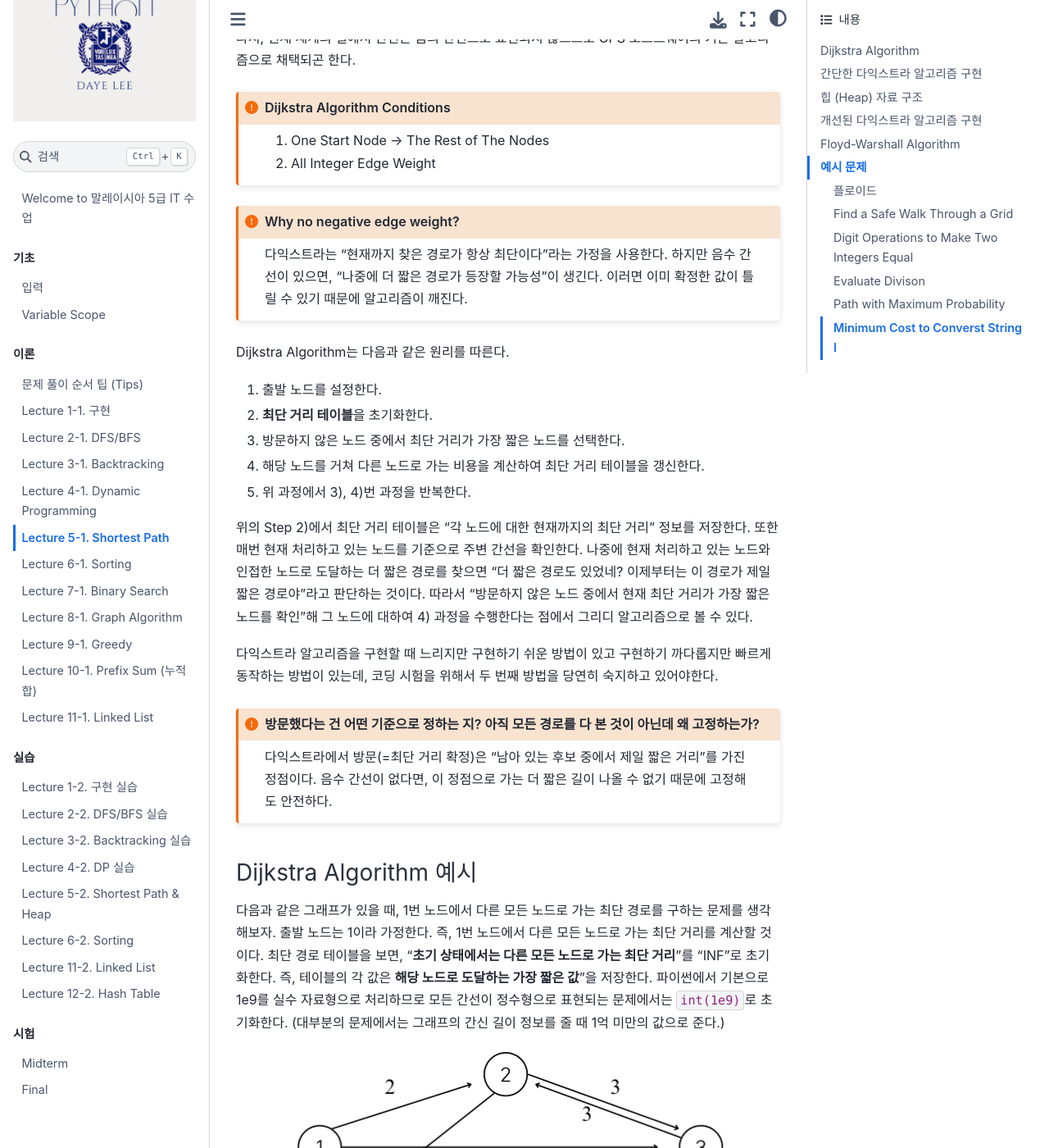
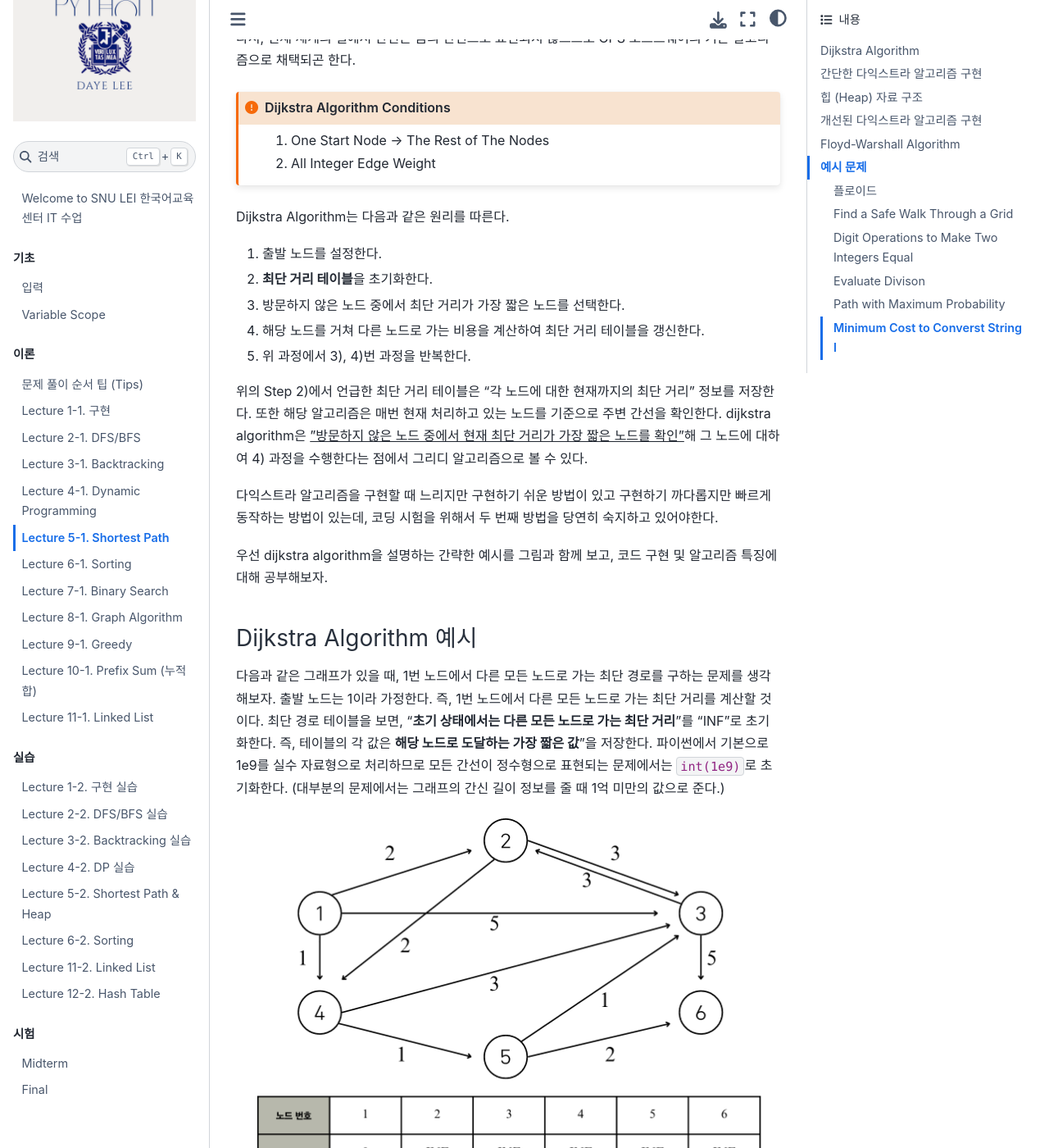
Before and after one commit to Daye-Lee18/mybook, a Jupyter Book: the page built from _pages/theory/5_shortest_path.md, in a window 1280 px wide and 1400 px high, scrolled down 490 px. Shown: the whole window at 82% size. Built offline with Jupyter Book 1.0.4 settings and Sphinx 7.4.7 and the Sphinx Book theme 1.1.4, drawn with Linux system fonts in a browser that asks for light colours; pages that are not in the unit, such as notebooks, are missing from menus; some of the changed text lies outside the part shown.

Commit message:
20260309

`````diff
--- a/_pages/theory/5_shortest_path.md
+++ b/_pages/theory/5_shortest_path.md
@@ -28,12 +28,6 @@
 2. All Integer Edge Weight
 ````
 
-````{admonition} Why no negative edge weight?
-:class: attention
-
-다익스트라는 "현재까지 찾은 경로가 항상 최단이다"라는 가정을 사용한다. 하지만 음수 간선이 있으면, "나중에 더 짧은 경로가 등장할 가능성"이 생긴다. 이러면 이미 확정한 값이 틀릴 수 있기 때문에 알고리즘이 깨진다.
-````
-
 Dijkstra Algorithm는 다음과 같은 원리를 따른다.
 
 1) 출발 노드를 설정한다.
@@ -42,15 +36,12 @@
 4) 해당 노드를 거쳐 다른 노드로 가는 비용을 계산하여 최단 거리 테이블을 갱신한다.
 5) 위 과정에서 3), 4)번 과정을 반복한다.
 
-위의 Step 2)에서 최단 거리 테이블은 "각 노드에 대한 현재까지의 최단 거리" 정보를 저장한다. 또한 매번 현재 처리하고 있는 노드를 기준으로 주변 간선을 확인한다. 나중에 현재 처리하고 있는 노드와 인접한 노드로 도달하는 더 짧은 경로를 찾으면 "더 짧은 경로도 있었네? 이제부터는 이 경로가 제일 짧은 경로야"라고 판단하는 것이다. 따라서 "방문하지 않은 노드 중에서 현재 최단 거리가 가장 짧은 노드를 확인"해 그 노드에 대하여 4) 과정을 수행한다는 점에서 그리디 알고리즘으로 볼 수 있다.
+위의 Step 2)에서 언급한 최단 거리 테이블은 "각 노드에 대한 현재까지의 최단 거리" 정보를 저장한다. 또한 해당 알고리즘은 매번 현재 처리하고 있는 노드를 기준으로 주변 간선을 확인한다. dijkstra algorithm은 <u>"방문하지 않은 노드 중에서 현재 최단 거리가 가장 짧은 노드를 확인"</u>해 그 노드에 대하여 4) 과정을 수행한다는 점에서 그리디 알고리즘으로 볼 수 있다.
 
 다익스트라 알고리즘을 구현할 때 느리지만 구현하기 쉬운 방법이 있고 구현하기 까다롭지만 빠르게 동작하는 방법이 있는데, 코딩 시험을 위해서 두 번째 방법을 당연히 숙지하고 있어야한다.
 
-````{admonition} 방문했다는 건 어떤 기준으로 정하는 지? 아직 모든 경로를 다 본 것이 아닌데 왜 고정하는가?
-:class: attention
+우선 dijkstra algorithm을 설명하는 간략한 예시를 그림과 함께 보고, 코드 구현 및 알고리즘 특징에 대해 공부해보자.
 
-다익스트라에서 방문(=최단 거리 확정)은 "남아 있는 후보 중에서 제일 짧은 거리"를 가진 정점이다. 음수 간선이 없다면, 이 정점으로 가는 더 짧은 길이 나올 수 없기 때문에 고정해도 안전하다.
-````
 ### Dijkstra Algorithm 예시
 
 다음과 같은 그래프가 있을 때, 1번 노드에서 다른 모든 노드로 가는 최단 경로를 구하는 문제를 생각해보자. 출발 노드는 1이라 가정한다. 즉, 1번 노드에서 다른 모든 노드로 가는 최단 거리를 계산할 것이다. 최단 경로 테이블을 보면, "**초기 상태에서는 다른 모든 노드로 가는 최단 거리**"를 "INF"로 초기화한다. 즉, 테이블의 각 값은
@@ -128,6 +119,20 @@
 - `O(E log V)` (간선 E, 노드 V)
 
 ```
+
+위의 알고리즘 과정을 살펴보면, dijkstra 알고리즘에서 음수 간선이 존재하면 안되는 이유를 알 수 있다.
+
+````{admonition} Why no negative edge weight?
+:class: attention
+
+다익스트라는 "현재까지 찾은 경로가 항상 최단이다"라는 greedy 알고리즘을 전제로한다. 하지만 음수 간선이 있으면, 다른 경로 (즉, 음수 간선을 통한)"나중에 더 짧은 경로가 등장할 가능성"이 생긴다. 이러면 이미 확정한 값이 틀릴 수 있기 때문에 알고리즘이 깨진다.
+````
+````{admonition} 방문했다는 건 어떤 기준으로 정하는 지? 아직 모든 경로를 다 본 것이 아닌데 왜 고정하는가?
+:class: attention
+
+다익스트라에서 방문(=최단 거리 확정)은 "남아 있는 후보 중에서 제일 짧은 거리"를 가진 정점이다. 음수 간선이 없다면, 이 정점으로 가는 더 짧은 길이 나올 수 없기 때문에 고정해도 안전하다.
+````
+
 ## 간단한 다익스트라 알고리즘 구현
 
 다익스트라 알고리즘 구현시 가장 중요한 것은 **'방문하지 않은 노드 중 최단 거리 테이블의 값이 가장 작은 노드를 선택'**하는 것이다. 이를 위해 간단한 다익스트라 알고리즘에선, 각 단계마다 **1차원 리스트의 모든 원소를 확인 (순차 탐색)** 한다.
--- a/_toc.yml
+++ b/_toc.yml
@@ -7,6 +7,7 @@
 parts:
 - caption: 기초
   chapters:
+  - file: _pages/basics/list
   - file: _pages/basics/Input
   - file: _pages/basics/oop
   - file: _pages/basics/oop-classes_instances_objects
--- a/intro.md
+++ b/intro.md
@@ -1,15 +1,14 @@
-# Welcome to 말레이시아 5급 IT 수업
+# Welcome to SNU LEI 한국어교육센터 IT 수업
 
-안녕하세요. 2025년 가을학기 말레이시아 5급 IT 프로그램 수업을 맡게 된 이다예 입니다.
+안녕하세요. 서울대학교 언어교육원 (Language Education Institute at SNU) 한국어센터에서 IT 프로그램 수업을 맡게 된 이다예 입니다.
 
 이번 수업의 학습 목표는 다음과 같습니다.
 
+- 파이썬 기초를 학습한다.
 - 파이썬을 이용한 다양한 알고리즘에 대해 학습한다.
 - 다양한 실습을 통해, 문제푸는 방법을 익히고 창의적인 아이디어를 도출할 수 있는 능력을 배양한다.
 
-해당 수업 자료는 나동빈의 '이것이 코딩 테스트다 with 파이썬'의 책 내용을 바탕으로 제작되었습니다.
-
-아래 테이블의 basics 파트는 코딩알지의 [42H: 파이썬 프로그래밍]를 참고하였습니다.
+해당 수업 자료는 나동빈의 '이것이 코딩 테스트다 with 파이썬'의 책 내용과 코딩알지의 [42H: 파이썬 프로그래밍]를 바탕으로 제작되었습니다.
 
 ```{tableofcontents}
 ```
`````
Also changed, not shown: 2 other files.
